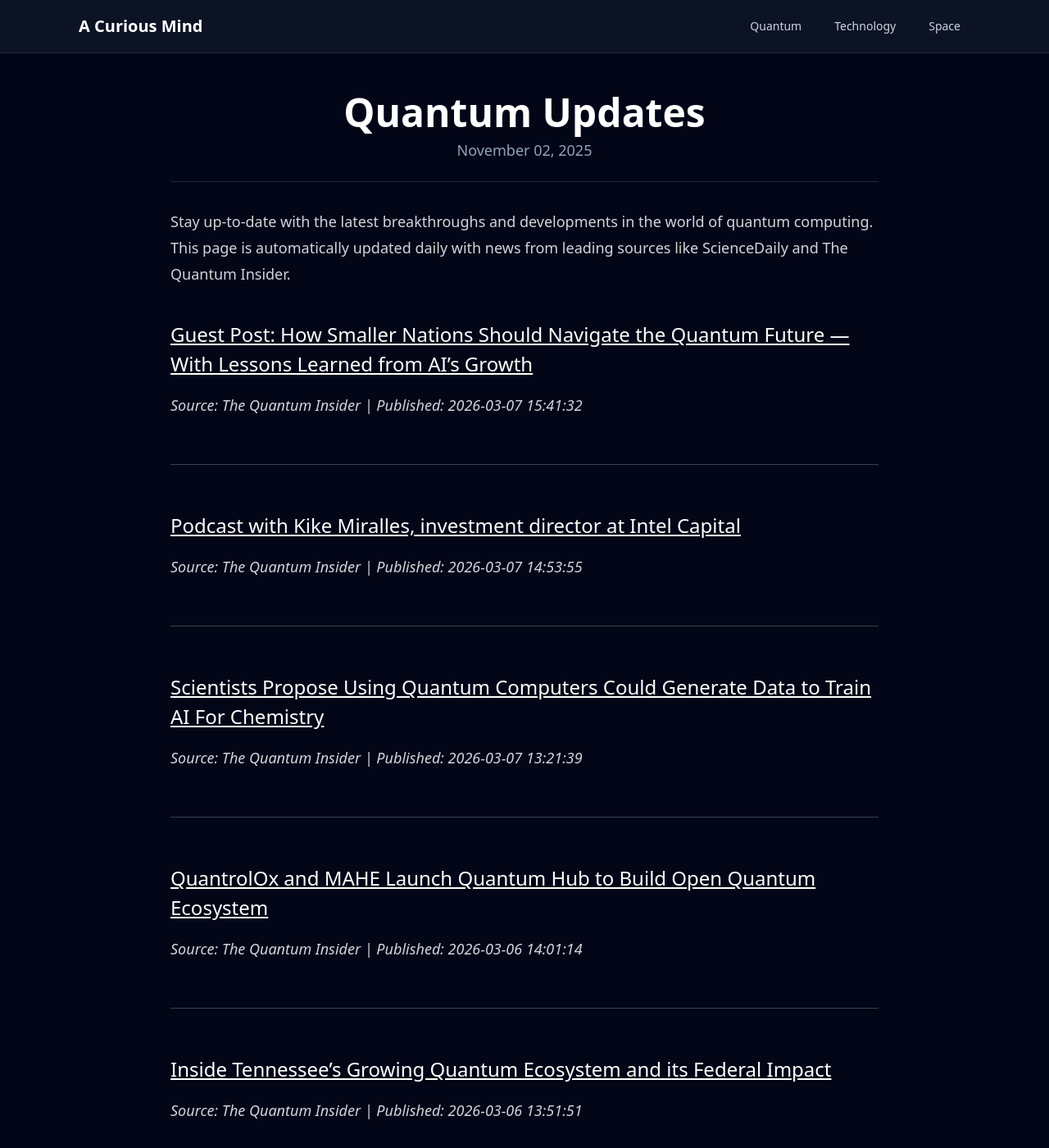
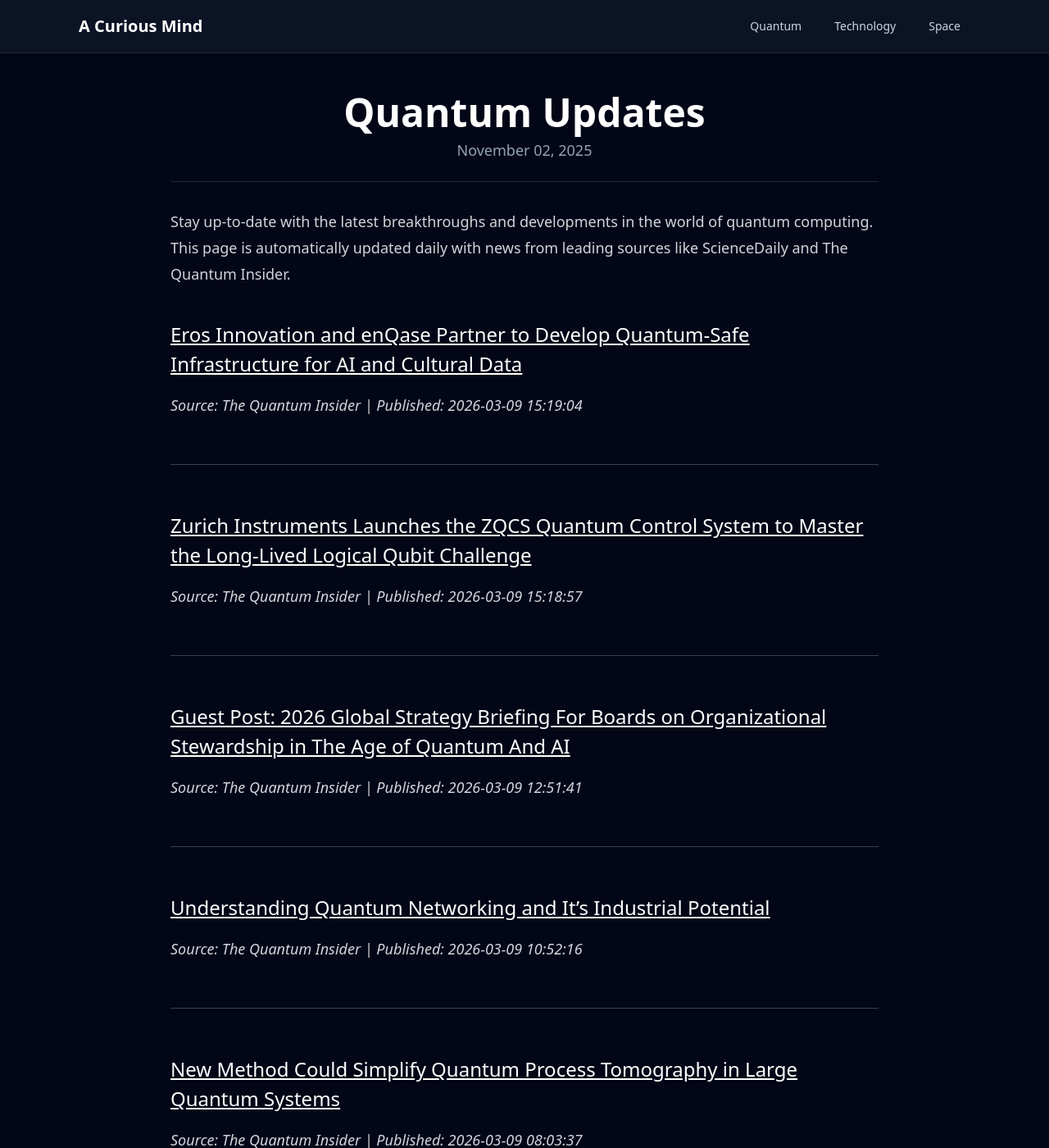
Before and after one commit to onehl7/onehl7.github.io, a Jekyll site: the page built from _posts/2025-11-02-quantum-updates.md, in a window 1280 px wide and 1400 px high. Shown: the whole window at 82% size. Built offline with Jekyll 4.4.1, drawn with Linux system fonts in a browser that asks for light colours; nearby versions of some CDN libraries; some of the changed text lies outside the part shown.

Commit message:
Update quantum news data

```diff
--- a/_data/quantum_news.json
+++ b/_data/quantum_news.json
@@ -1,33 +1,39 @@
 [
   {
     "source": "The Quantum Insider",
-    "title": "Guest Post: How Smaller Nations Should Navigate the Quantum Future \u2014 With Lessons Learned from AI\u2019s Growth",
-    "link": "https://thequantuminsider.com/2026/03/07/guest-post-how-smaller-nations-should-navigate-the-quantum-future-with-lessons-learned-from-ais-growth/",
-    "published": "2026-03-07 15:41:32"
+    "title": "Eros Innovation and enQase Partner to Develop Quantum-Safe Infrastructure for AI and Cultural Data",
+    "link": "https://thequantuminsider.com/2026/03/09/eros-enqase-quantum-safe-ai-cultural-data/",
+    "published": "2026-03-09 15:19:04"
   },
   {
     "source": "The Quantum Insider",
-    "title": "Podcast with Kike Miralles, investment director at Intel Capital",
-    "link": "https://thequantuminsider.com/2026/03/07/podcast-with-kike-miralles-investment-director-at-intel-capital/",
-    "published": "2026-03-07 14:53:55"
+    "title": "Zurich Instruments Launches the ZQCS Quantum Control System to Master the Long-Lived Logical Qubit Challenge",
+    "link": "https://thequantuminsider.com/2026/03/09/zurich-instruments-zqcs-quantum-control-system-logical-qubits/",
+    "published": "2026-03-09 15:18:57"
   },
   {
     "source": "The Quantum Insider",
-    "title": "Scientists Propose Using Quantum Computers Could Generate Data to Train AI For Chemistry",
-    "link": "https://thequantuminsider.com/2026/03/07/scientists-propose-using-quantum-computers-could-generate-data-to-train-ai-for-chemistry/",
-    "published": "2026-03-07 13:21:39"
+    "title": "Guest Post: 2026\u00a0Global Strategy Briefing For Boards on Organizational Stewardship in The Age of Quantum And AI",
+    "link": "https://thequantuminsider.com/2026/03/09/guest-post-2026-global-strategy-briefing-for-boards-on-organizational-stewardship-in-the-age-of-quantum-and-ai/",
+    "published": "2026-03-09 12:51:41"
   },
   {
     "source": "The Quantum Insider",
-    "title": "QuantrolOx and MAHE Launch Quantum Hub to Build Open Quantum Ecosystem",
-    "link": "https://thequantuminsider.com/2026/03/06/quantrolox-mahe-launch-quantum-hub/",
-    "published": "2026-03-06 14:01:14"
+    "title": "Understanding Quantum Networking and It\u2019s Industrial Potential",
+    "link": "https://thequantuminsider.com/2026/03/09/understanding-quantum-networking-and-its-industrial-potential/",
+    "published": "2026-03-09 10:52:16"
   },
   {
     "source": "The Quantum Insider",
-    "title": "Inside Tennessee\u2019s Growing Quantum Ecosystem and its Federal Impact",
-    "link": "https://thequantuminsider.com/2026/03/06/tennessee-quantum-ecosystem-advances/",
-    "published": "2026-03-06 13:51:51"
+    "title": "New Method Could Simplify Quantum Process Tomography in Large Quantum Systems",
+    "link": "https://thequantuminsider.com/2026/03/09/new-method-could-simplify-quantum-process-tomography-in-large-quantum-systems/",
+    "published": "2026-03-09 08:03:37"
+  },
+  {
+    "source": "ScienceDaily (Quantum Computing)",
+    "title": "Particles may not follow Einstein\u2019s paths after all",
+    "link": "https://www.sciencedaily.com/releases/2026/03/260308201613.htm",
+    "published": "2026-03-09 04:16:40"
   },
   {
     "source": "ScienceDaily (Quantum Computing)",
@@ -52,11 +58,5 @@
     "title": "Scientists may have found the holy grail of quantum computing",
     "link": "https://www.sciencedaily.com/releases/2026/02/260221000252.htm",
     "published": "2026-02-21 12:10:00"
-  },
-  {
-    "source": "ScienceDaily (Quantum Computing)",
-    "title": "Quantum computer breakthrough tracks qubit fluctuations in real time",
-    "link": "https://www.sciencedaily.com/releases/2026/02/260219040756.htm",
-    "published": "2026-02-20 14:03:48"
   }
 ]
```
